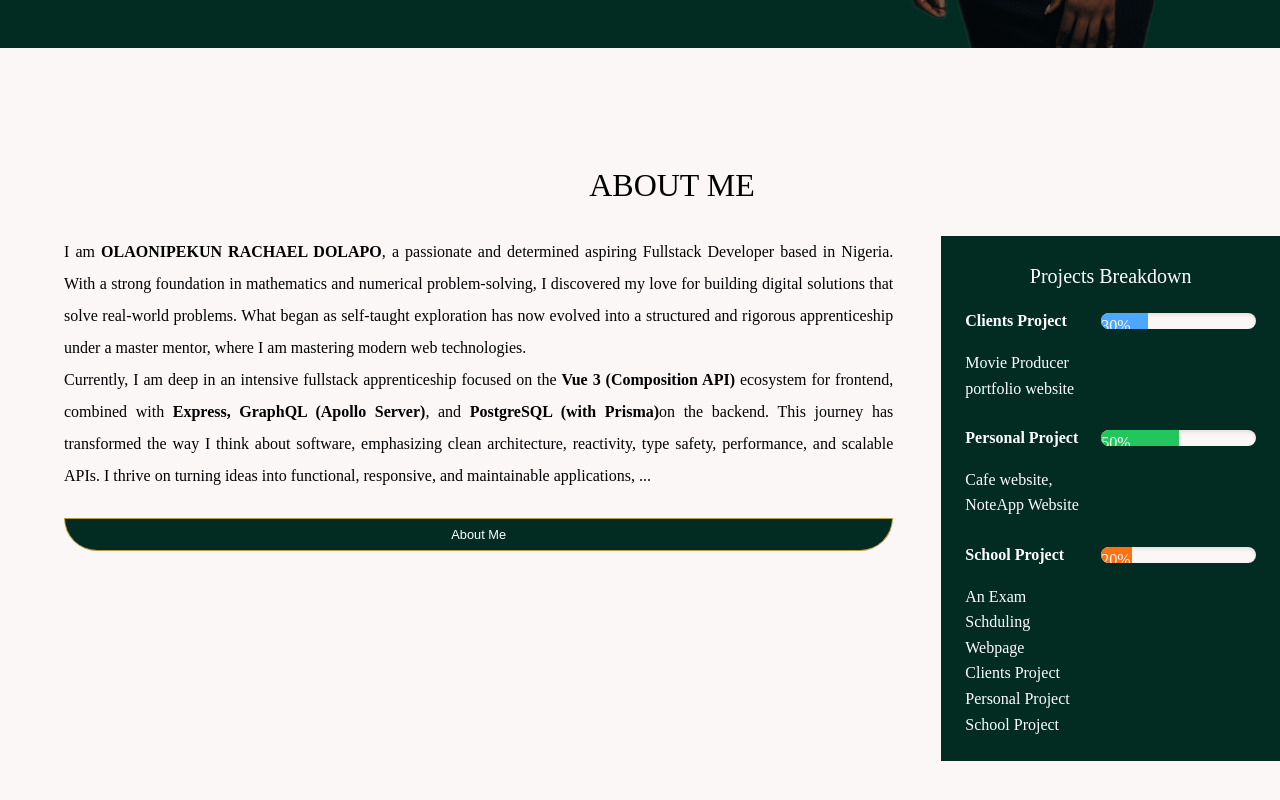
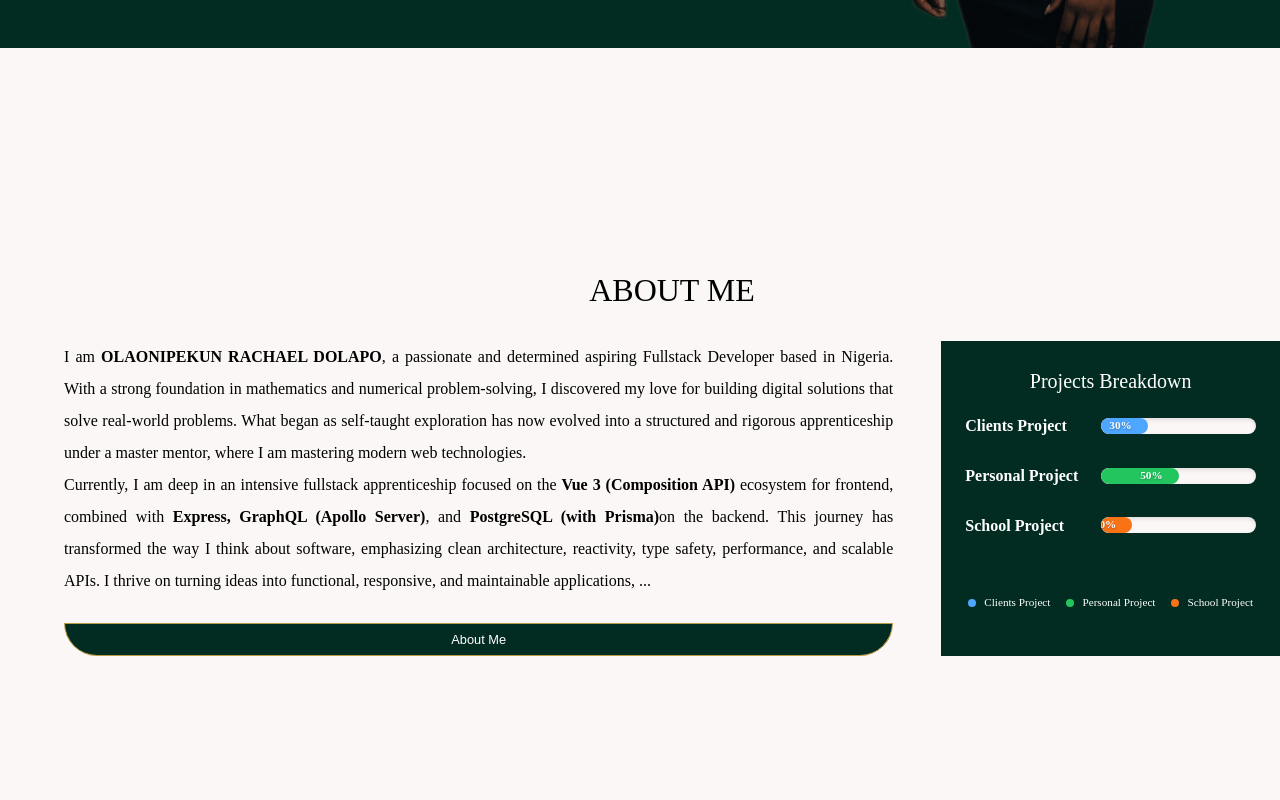
Before and after one commit to Lovethrech/my-main-portfolio, a Vue app: page / in a window 1280 px wide. Shown: the part 683-1483 px from the top of the page. Built offline with nearby package versions, Linux system fonts and the light colour scheme.

Commit message:
working on the home-about components.

```diff
--- a/src/components/home/about/HomeAboutSkillsBarChart.vue
+++ b/src/components/home/about/HomeAboutSkillsBarChart.vue
@@ -95,9 +95,65 @@ const skills=ref([
 .bar-outer {
     height: 2vh;
     background: var(--bg-color);
-    border-radius: 9999px;
+    border-radius: 10vh;
     overflow: hidden;
     position: relative;
     box-shadow: inset 0 2px 4px rgba(0, 0, 0, 0.1);
 }
+.bar-fill {
+    height: 100%;
+    border-radius: inherit;
+    display: flex;
+    align-items: center;
+    justify-content: flex-end;
+    padding-right: 2vh;
+    transition: width 1.2s ease, transform 0.3s ease;
+    position: relative;
+}
+.bar-fill:hover {
+    transform: scaleY(1.25);
+    box-shadow: 0 4px 12px rgba(0, 0, 0, 0.2);
+}
+.bar-percentage {
+    font-size: 1.4vh;
+    font-weight: 700;
+    color: white;
+    text-shadow: 0 1px 2px rgba(0, 0, 0, 0.3);
+}
+.bar-description {
+    position: absolute;
+    bottom: -28px;
+    left: 180px;
+    font-size: 0.9rem;
+    color: var(--text-color);
+    opacity: 0;
+    transition: opacity 0.3s ease;
+    pointer-events: none;
+}
+.bar-item:hover .bar-description {
+    opacity: 1;
+}
+
+/* Legend */
+.legend {
+    display: flex;
+    flex-wrap: wrap;
+    gap: 2vh;
+    justify-content: center;
+    margin-top: 7vh;
+}
+
+.legend-item {
+    display: flex;
+    align-items: center;
+    gap: 1vh;
+    font-size: 1.4vh;
+}
+
+.legend-dot {
+    display: inline-block;
+    width: 1vh;
+    height: 1vh;
+    border-radius: 50%;
+}
 </style>
```
